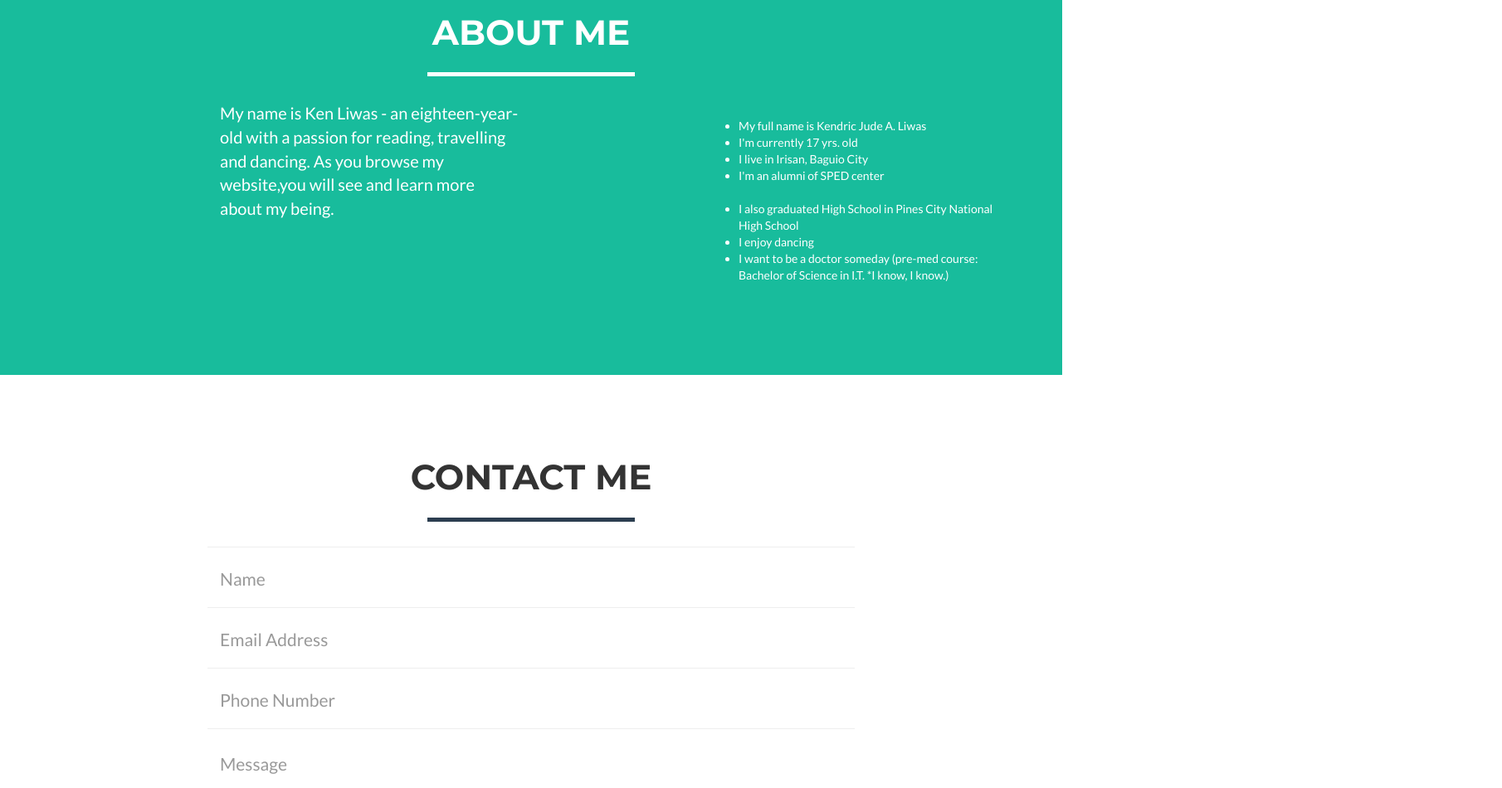
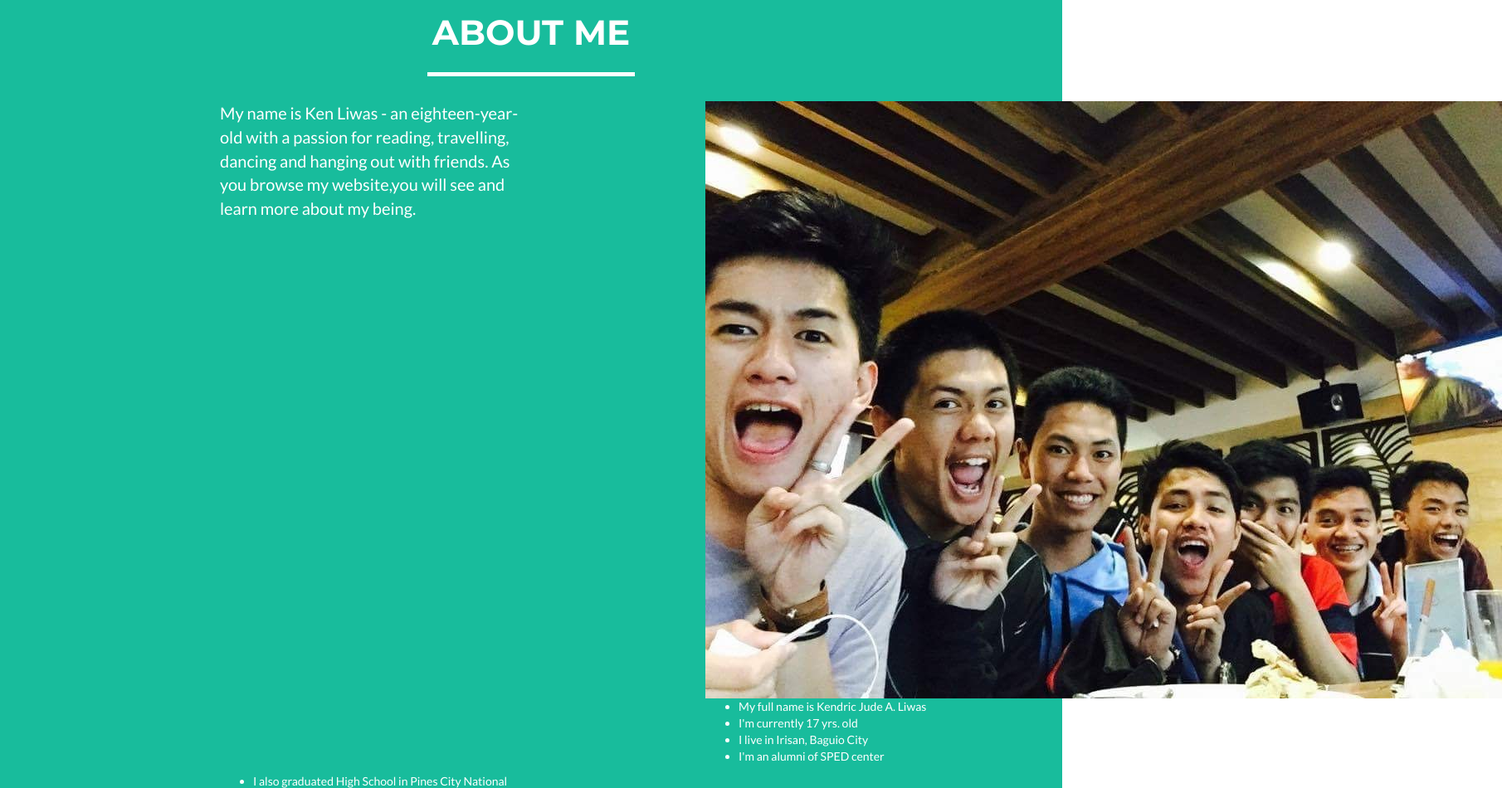
Before and after one commit to kenliwas/kenliwas.github.io, a website: page index.html in a window 1280 px wide. Shown: the part 1500-2450 px from the top of the page at 83% size, 1810 px wide, since content can reach past the window. Drawn offline with nearby package versions, Linux system fonts and the light colour scheme.

Commit message:
Update index.html

```diff
--- a/index.html
+++ b/index.html
@@ -127,10 +127,10 @@
             </div>
             <div class="row">
                 <div class="col-lg-4 col-lg-offset-2">
-                    <p>My name is Ken Liwas - an eighteen-year-old with a passion for reading, travelling and dancing. As you browse my website,you will see and learn more about my being.</p>
+                    <p>My name is Ken Liwas - an eighteen-year-old with a passion for reading, travelling, dancing and hanging out with friends. As you browse my website,you will see and learn more about my being.</p>
                 </div>
                  <div class="col-lg-4 col-lg-offset-2">
-                     <p></p>
+                     <img src="papi.JPG">
                 </div>
                  <div class="col-lg-4 col-lg-offset-2">
                      <p></p>
@@ -143,9 +143,6 @@
                         <li>I'm an alumni of SPED center</li>
                     </ul>
                 </div>
-                 <div class="col-lg-4 col-lg-offset-2">
-                     <p></p>
-                </div>
                 <div class="col-lg-4 col-lg-offset-2">
                     <ul>
 
@@ -153,6 +150,9 @@
                         <li>I enjoy dancing</li>
                         <li>I want to be a doctor someday (pre-med course: Bachelor of Science in I.T. *I know, I know.)</li>
                     </ul>
+                </div>
+                  <div class="col-lg-4 col-lg-offset-2">
+                     <p></p>
                 </div>
                 <!-- <div class="col-lg-8 col-lg-offset-2 text-center">
                     <a href="#" class="btn btn-lg btn-outline">
```
